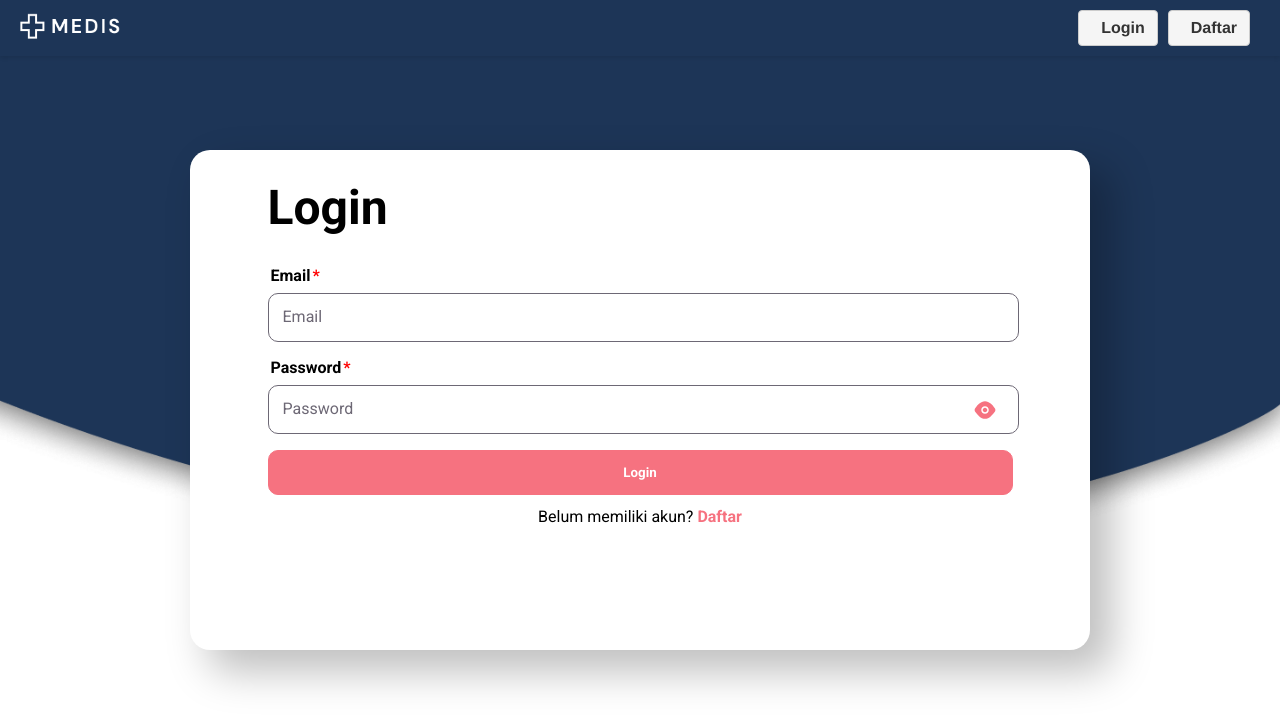
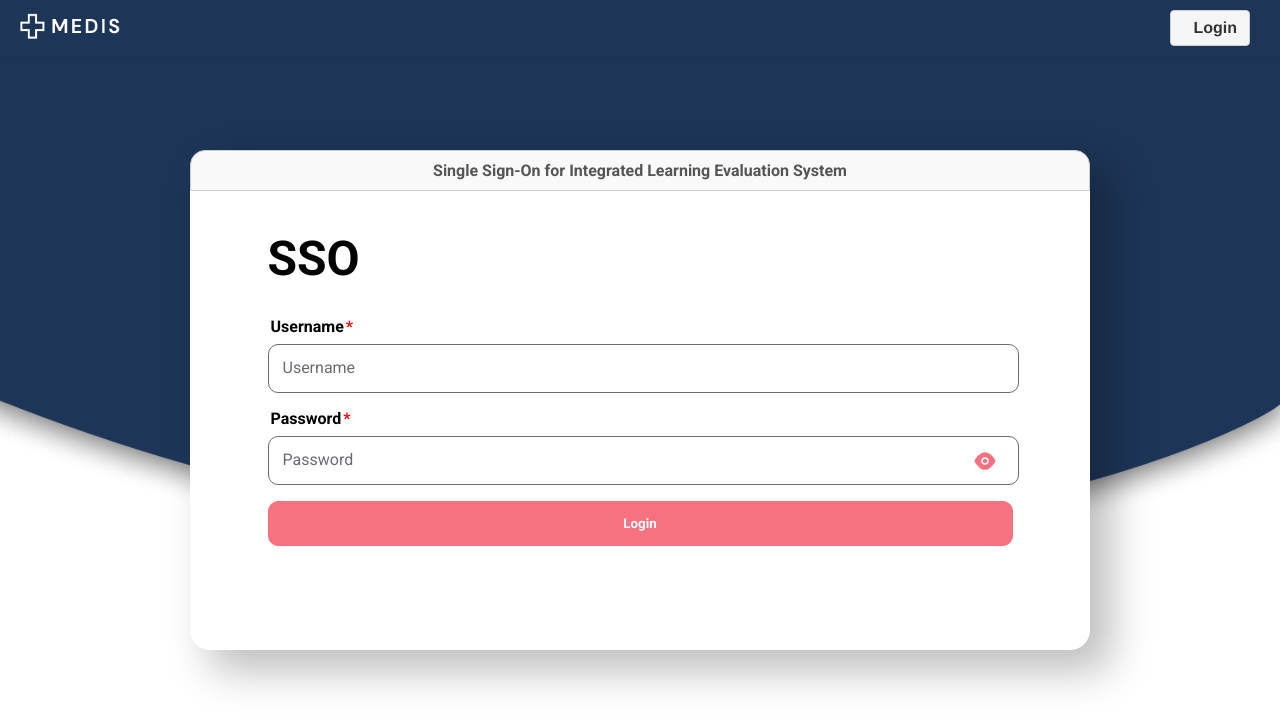
Before and after one commit to quiz-eval-lllm/LMS_frontend, a Vue app: page /login in a window 1280 px wide. Shown: the top 728 px of the page. Built offline with nearby package versions, Linux system fonts and the light colour scheme.

Commit message:
chore: remove picture

```diff
--- a/package.json
+++ b/package.json
@@ -12,6 +12,7 @@
     "axios": "^1.6.7",
     "core-js": "^3.8.3",
     "crypto-js": "^4.2.0",
+    "lms-frontend": "file:",
     "vue": "^3.2.13",
     "vue-router": "^4.3.0"
   },
--- a/src/components/Navbar/MainNavbar.vue
+++ b/src/components/Navbar/MainNavbar.vue
@@ -38,9 +38,6 @@
           </div>
           <router-link v-if="!isLoggedIn" to="/login" class="btn">
             <span class="link-text">Login</span>
-          </router-link>
-          <router-link v-if="!isLoggedIn" to="/register" class="btn">
-            <span class="link-text">Daftar</span>
           </router-link>
         </div>
       </div>
--- a/src/main.js
+++ b/src/main.js
@@ -1,11 +1,9 @@
-import { createApp } from 'vue';
-import App from './App.vue';
+import { createApp } from "vue";
+import App from "./App.vue";
 import router from "./router";
-import axios from 'axios';
+import axios from "axios";
 
 // Set up base URL for API requests (optional)
-// axios.defaults.baseURL = 'http://localhost:8080'; // development
-axios.defaults.baseURL = 'http://34.171.0.37'; // production
 
 // Inject Axios into app instance
 const app = createApp(App);
@@ -15,4 +13,4 @@ app.config.globalProperties.$axios = axios;
 app.use(router);
 
 // Mount the app
-app.mount('#app');
+app.mount("#app");
--- a/src/views/Auth/LoginPage.vue
+++ b/src/views/Auth/LoginPage.vue
@@ -5,17 +5,22 @@
         <div class="side-img-login">
           <form @submit.prevent="login">
             <div class="row">
+              <div
+                style="margin-bottom:10px; font-weight:bold; color:#555; border:1px solid #ccc; padding:10px; border-radius:15px 15px 0 0; background-color:#f9f9f9; text-align:center;"
+              >
+                Single Sign-On for Integrated Learning Evaluation System
+              </div>
               <div class="col-md-6 left">
                 <div class="input-box">
-                  <header>Login</header>
+                  <header>SSO</header>
                   <div class="input-field">
-                    <label for="email">Email</label>
+                    <label for="email">Username</label>
                     <input
                       v-model="formData.email"
                       type="text"
                       class="input"
                       id="email"
-                      placeholder="Email"
+                      placeholder="Username"
                       required
                       autocomplete="off"
                     />
@@ -108,12 +113,7 @@
                   <!-- <div class="input-field">
                     <a href="/" class="btn-secondary">Log In as Guest</a>
                   </div> -->
-                  <div class="signup">
-                    <span
-                      >Belum memiliki akun?
-                      <a href="/register">Daftar</a></span
-                    >
-                  </div>
+
                 </div>
               </div>
             </div>
@@ -148,12 +148,16 @@ export default {
         ).toString();
         const response = await this.$axios.post("/api/v1/login", this.formData);
         console.log("Login successful!");
-        const token = response.data.data.token;
+        const token = response.data.data;
         localStorage.setItem("token", token);
         // Redirect to home page
         this.$router.push("/");
       } catch (error) {
         console.error("Error during login:", error);
+        // Handle specific error messages
+        if (error.response && error.response.data && error.response.data.message) {
+          alert(error.response.data.message); // Show server error message
+        }
         this.badRequest = true;
       }
     },
@@ -411,10 +415,11 @@ span a:hover {
 @media only screen and (max-width: 768px) {
   .row {
     max-width: 420px;
-    height: 100%;
   }
   .side-image {
     display: none;
   }
 }
+
+
 </style>
--- a/src/views/Course/CourseDetail.vue
+++ b/src/views/Course/CourseDetail.vue
@@ -24,9 +24,7 @@
             </div>
           </div>
         </div>
-        <div class="header-right">
-          <img :src="course.image_url" alt="Course Image" />
-        </div>
+
       </div>
       <div class="enroll-button">
         <router-link
--- a/src/views/LandingPage/LandingPage.vue
+++ b/src/views/LandingPage/LandingPage.vue
@@ -22,13 +22,7 @@
     <div class="course-list">
       <div class="card" v-for="course in courses" :key="course.uuid">
         <router-link :to="'/course/' + course.slugName" class="course">
-          <div class="image-container">
-            <img
-              :src="course.image_url"
-              :alt="course.title"
-              class="course-image"
-            />
-          </div>
+
 
           <div class="card-content">
             <h2>{{ course.name }}</h2>
--- a/src/views/ManageCourse/CreateCourse.vue
+++ b/src/views/ManageCourse/CreateCourse.vue
@@ -32,6 +32,9 @@
 
     <div class="content-pane">
       <h1 ref="createCourseTitle">Buat Course Baru</h1>
+      <div class="info-message">
+        Uploading media can't be used at this time.
+      </div>
       <form @submit.prevent="createCourse">
         <div class="form-group">
           <label for="name">Nama:</label>
@@ -70,8 +73,8 @@
             id="image"
             ref="fileInput"
             @change="handleFileUpload"
-            required
             accept="image/*"
+            disabled
           />
         </div>
         <div class="subcourses">
@@ -165,8 +168,8 @@
                     type="file"
                     :id="'material-file-' + subIndex + '-' + matIndex"
                     @change="handleMaterialUpload($event, subIndex, matIndex)"
-                    required
                     accept="video/*, application/pdf"
+                    disabled
                   />
                 </div>
                 <div class="form-group">
@@ -177,7 +180,6 @@
                     type="number"
                     :id="'material-reading-time-' + matIndex"
                     v-model.number="material.readingMinute"
-                    required
                   />
                 </div>
                 <div
@@ -575,6 +577,18 @@ export default {
   transition: background-color 0.3s;
 }
 
+.info-message {
+  border: 2px solid red; /* Red outline */
+  border-radius: 5px; /* Rounded corners */
+  padding: 10px; /* Add some padding */
+  background-color: #ffe6e6; /* Light red background */
+  color: #b30000; /* Dark red text for better contrast */
+  font-size: 16px; /* Adjust font size */
+  font-weight: bold; /* Make it stand out */
+  text-align: center; /* Center the text */
+  margin-bottom: 20px; /* Add spacing below the message */
+}
+
 .subcourse-tile:hover {
   background-color: #e0e0e0;
 }
--- a/src/views/ManageCourse/ManageCourse.vue
+++ b/src/views/ManageCourse/ManageCourse.vue
@@ -21,13 +21,7 @@
     <div class="course-list">
       <div class="card" v-for="course in courses" :key="course.id">
         <div class="course">
-          <div class="image-container">
-            <img
-              :src="course.image_url"
-              :alt="course.name"
-              class="course-image"
-            />
-          </div>
+
 
           <div class="card-content">
             <h2>{{ course.name }}</h2>
```
Also changed, not shown: 1 other file (tests, documents, lock files or other folders).
